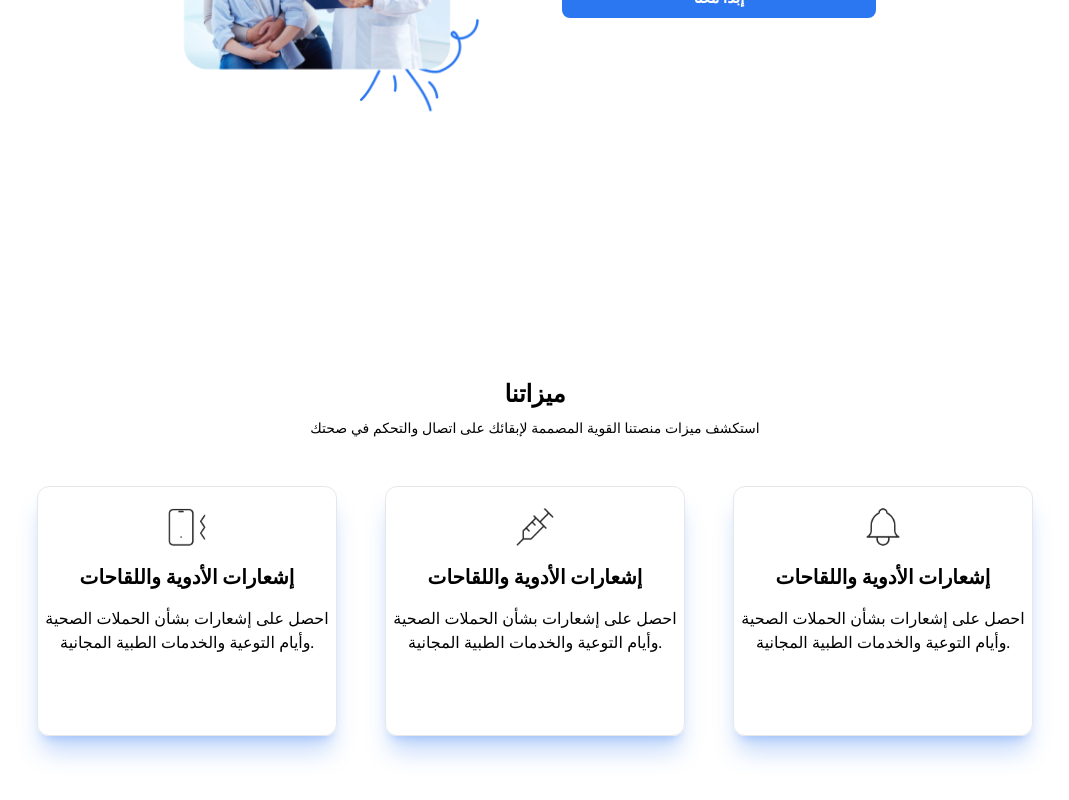
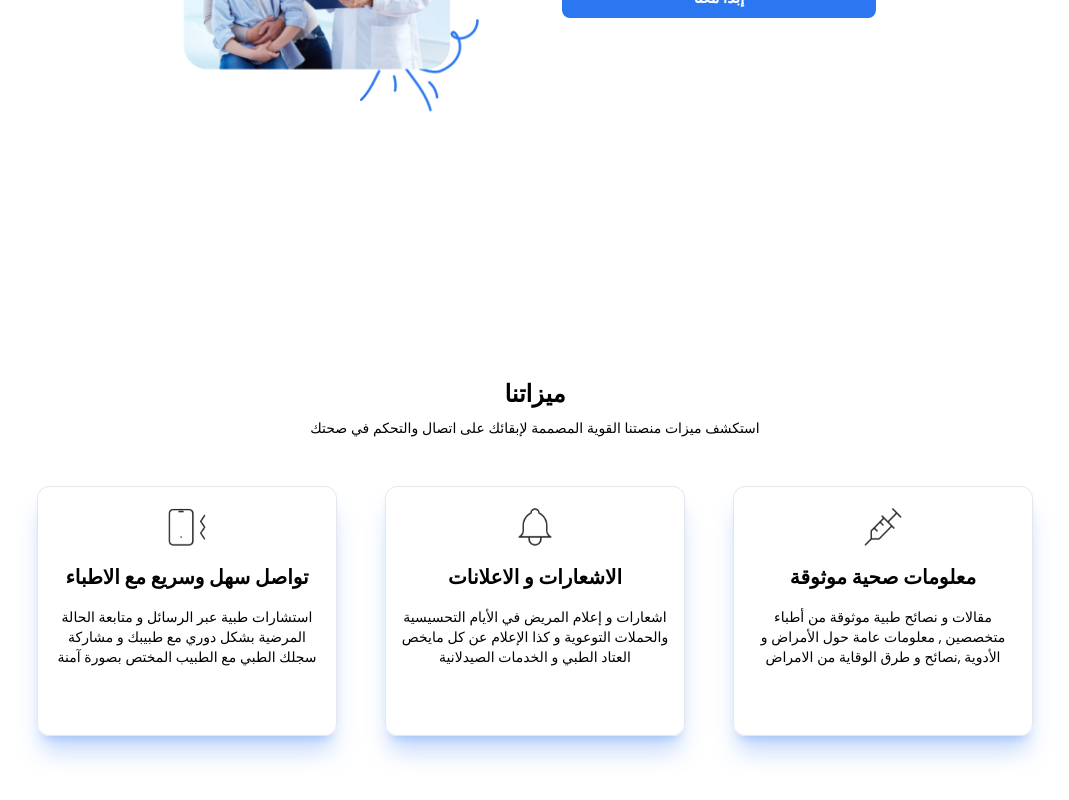
Before and after one commit to imadbenmadi/siha-twasol-front, a React (Vite) app: page /Home in a window 1280 px wide. Shown: the part 374-1174 px from the top of the page, without its empty margins (105-1174 px from the left). Built offline with nearby package versions, Linux system fonts and the light colour scheme; no server answers.

Commit message:
refactor: Optimize image loading and update Features component layout and styles

```diff
--- a/src/Components/Home/Features.jsx
+++ b/src/Components/Home/Features.jsx
@@ -28,6 +28,27 @@ function Features() {
         }),
     };
 
+    const features = [
+        {
+            image: Feature1_image,
+            title: "تواصل سهل وسريع مع الاطباء",
+            description:
+                "استشارات طبية عبر الرسائل و متابعة الحالة المرضية بشكل دوري مع طبيبك و مشاركة سجلك الطبي مع الطبيب المختص بصورة آمنة",
+        },
+        {
+            image: Feature3_image,
+            title: "الاشعارات و الاعلانات  ",
+            description:
+                "اشعارات و إعلام المريض في الأيام التحسيسية والحملات التوعوية و كذا الإعلام عن كل مايخص العتاد الطبي و الخدمات الصيدلانية",
+        },
+        {
+            image: Feature2_image,
+            title: " معلومات صحية موثوقة",
+            description:
+                "مقالات و نصائح طبية موثوقة من أطباء متخصصين , معلومات عامة حول الأمراض و الأدوية ,نصائح و طرق الوقاية من الامراض ",
+        },
+    ];
+
     return (
         <div className="min-h-screen flex items-center justify-center">
             <div>
@@ -45,33 +66,30 @@ function Features() {
                     animate={isInView ? "visible" : ""}
                     className="flex flex-col flex-wrap justify-center md:flex-row items-center gap-12 md:overflow-x-auto overflow-hidden custom-overflow px-12 py-12"
                 >
-                    {[Feature1_image, Feature2_image, Feature3_image].map(
-                        (image, index) => (
+                    {features.map((feature, index) => (
                         <motion.div
                             key={index}
                             custom={index}
                             variants={itemVariants}
-                                className="w-[300px] md:h-[250px] shrink-0 border shadow-[#2a77f147] shadow-xl rounded-xl py-4"
+                            className="w-[300px] md:h-[250px] shrink-0 border shadow-[#2a77f147] shadow-xl rounded-xl py-4 px-3"
                         >
                             <div>
                                 <img
-                                        src={image}
+                                    src={feature.image}
                                     className="mx-auto w-12 pb-3"
                                     alt=""
                                 />
                             </div>
                             <div className="text-center">
                                 <div className="text-lg md:text-xl font-semibold mb-4">
-                                        إشعارات الأدوية واللقاحات
+                                    {feature.title}
                                 </div>
-                                    <div className="text-sm md:text-base">
-                                        احصل على إشعارات بشأن الحملات الصحية
-                                        وأيام التوعية والخدمات الطبية المجانية.
+                                <div className="text-sm ">
+                                    {feature.description}
                                 </div>
                             </div>
                         </motion.div>
-                        )
-                    )}
+                    ))}
                 </motion.div>
             </div>
         </div>
```
Lines whose indentation alone changed are shown as unchanged.
